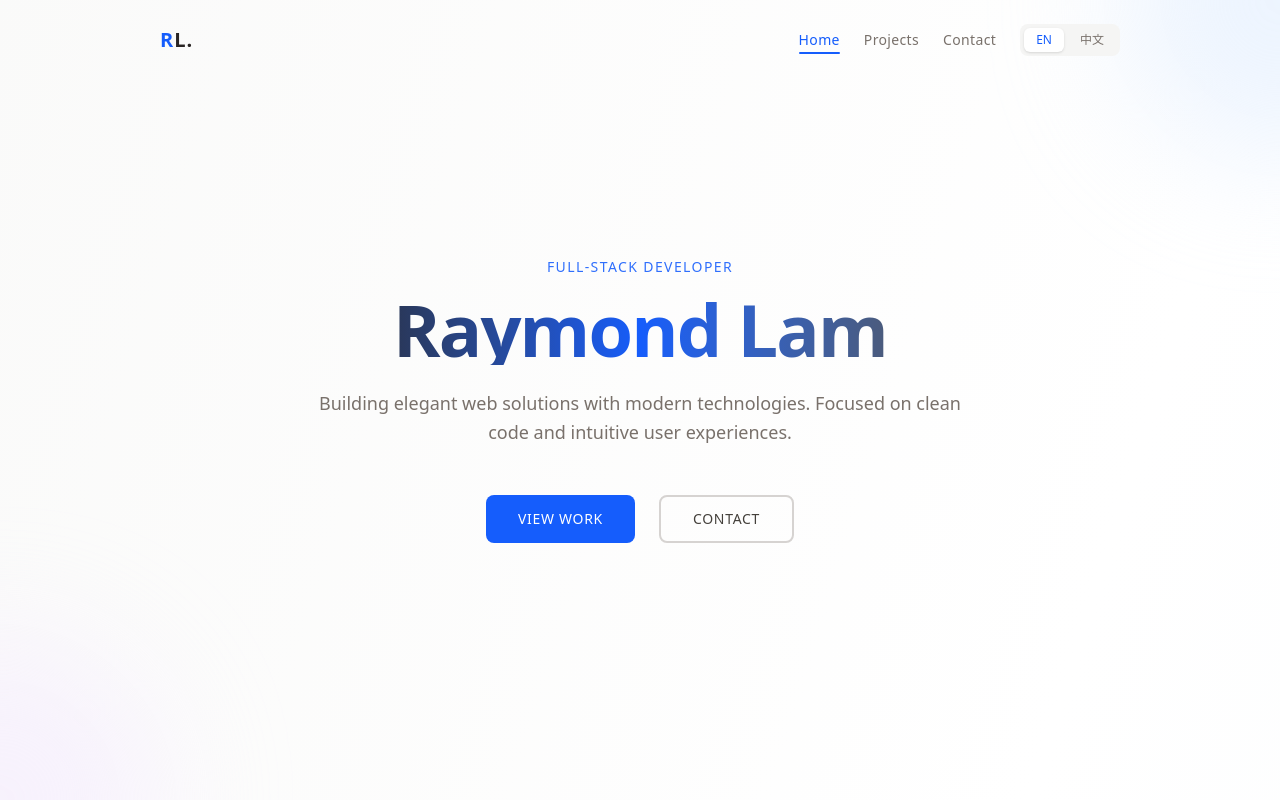
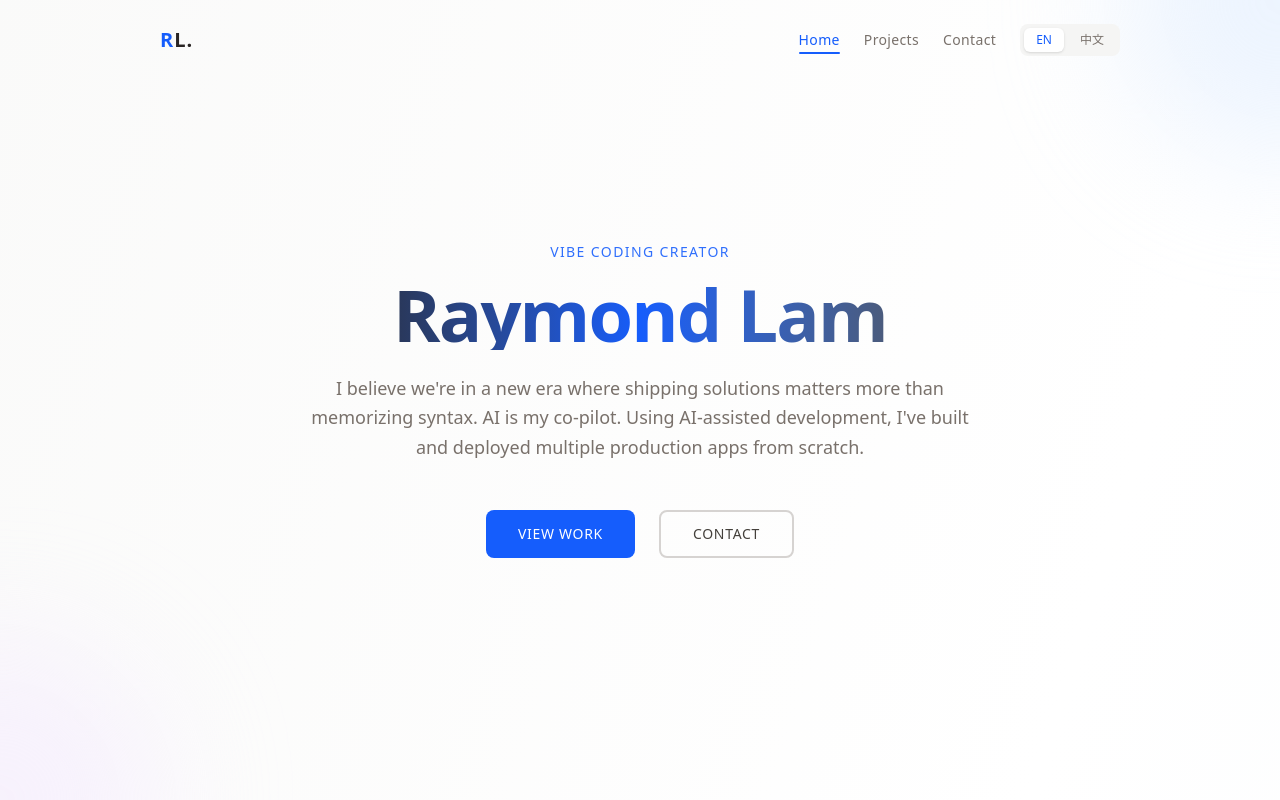
Before and after one commit to pc8521claw/portfolio, a Next.js app: page / in a window 1280 px wide. Shown: the top 800 px of the page. Built offline with nearby package versions, Linux system fonts and the light colour scheme.

Commit message:
Update portfolio self-introduction to Vibe Coding Creator

```diff
--- a/src/i18n/translations.ts
+++ b/src/i18n/translations.ts
@@ -9,8 +9,8 @@ export const translations = {
 
     // Hero
     hero: {
-      role: "Full-Stack Developer",
-      subtitle: "Building elegant web solutions with modern technologies. Focused on clean code and intuitive user experiences.",
+      role: "Vibe Coding Creator",
+      subtitle: "I believe we're in a new era where shipping solutions matters more than memorizing syntax. AI is my co-pilot. Using AI-assisted development, I've built and deployed multiple production apps from scratch.",
       viewWork: "VIEW WORK",
       contact: "CONTACT",
     },
@@ -68,8 +68,8 @@ export const translations = {
 
     // Hero
     hero: {
-      role: "全端開發者",
-      subtitle: "以現代技術構建優雅的網頁解決方案。專注於簡潔程式碼和直觀的用戶體驗。",
+      role: "Vibe Coding 創作者",
+      subtitle: "我相信在 AI 時代，技術門檻不再是阻礙——真正的價值在於發現問題、設計方案、並把想法變成可用的產品。透過 AI 協作，我從零開始建立了多個完整應用。",
       viewWork: "查看作品",
       contact: "聯絡我",
     },
```
